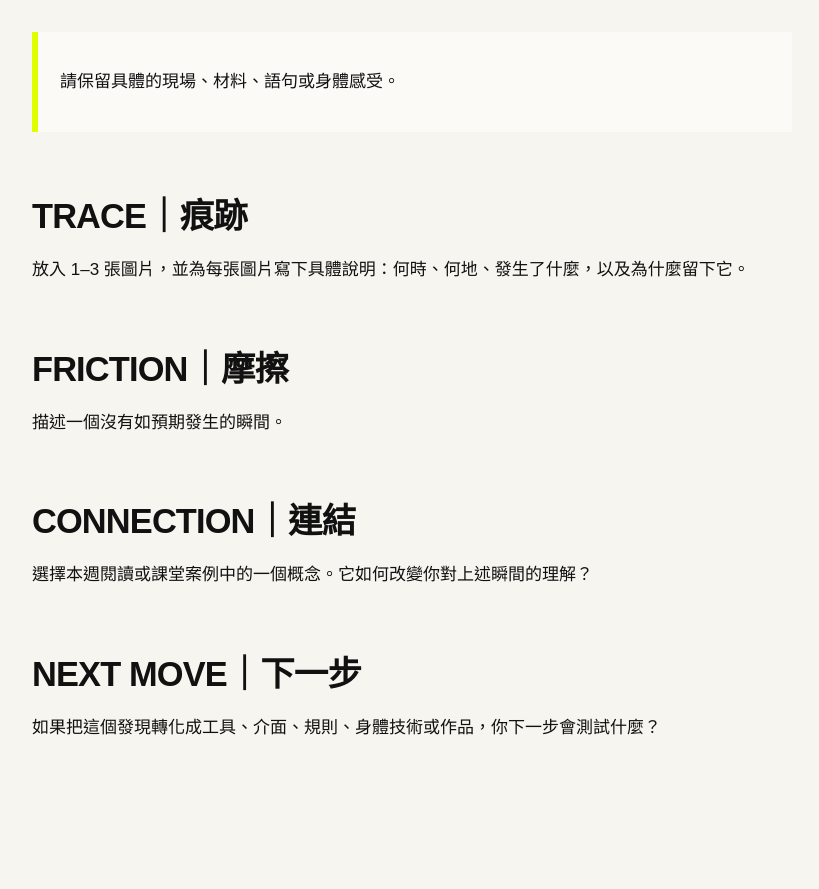
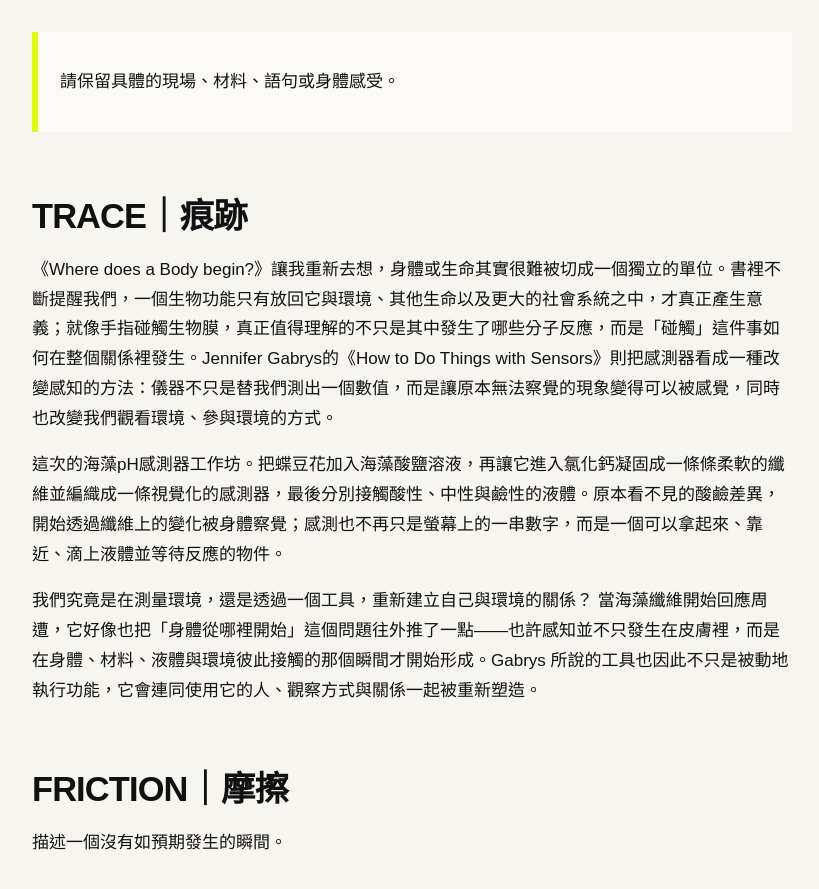
Before and after one commit to yenchichen1998/fieldworkarchive, a Jekyll site: the page built from weeks/week-05.md, in a window 1280 px wide and 900 px high, scrolled down 342 px. Shown: the top 889 px of the window, without its empty margins (48-867 px from the left). Built offline with Jekyll 4.4.1, drawn with Linux system fonts in a browser that asks for light colours; before the commit the page ends 1192 px from its top, so only the background shows below that.

Commit message:
Update week-05.md

```diff
--- a/weeks/week-05.md
+++ b/weeks/week-05.md
@@ -11,7 +11,11 @@ permalink: /weeks/week-05/
 
 ## TRACE｜痕跡
 
-放入 1–3 張圖片，並為每張圖片寫下具體說明：何時、何地、發生了什麼，以及為什麼留下它。
+《Where does a Body begin?》讓我重新去想，身體或生命其實很難被切成一個獨立的單位。書裡不斷提醒我們，一個生物功能只有放回它與環境、其他生命以及更大的社會系統之中，才真正產生意義；就像手指碰觸生物膜，真正值得理解的不只是其中發生了哪些分子反應，而是「碰觸」這件事如何在整個關係裡發生。Jennifer Gabrys的《How to Do Things with Sensors》則把感測器看成一種改變感知的方法：儀器不只是替我們測出一個數值，而是讓原本無法察覺的現象變得可以被感覺，同時也改變我們觀看環境、參與環境的方式。
+
+這次的海藻pH感測器工作坊。把蝶豆花加入海藻酸鹽溶液，再讓它進入氯化鈣凝固成一條條柔軟的纖維並編織成一條視覺化的感測器，最後分別接觸酸性、中性與鹼性的液體。原本看不見的酸鹼差異，開始透過纖維上的變化被身體察覺；感測也不再只是螢幕上的一串數字，而是一個可以拿起來、靠近、滴上液體並等待反應的物件。
+
+我們究竟是在測量環境，還是透過一個工具，重新建立自己與環境的關係？ 當海藻纖維開始回應周遭，它好像也把「身體從哪裡開始」這個問題往外推了一點——也許感知並不只發生在皮膚裡，而是在身體、材料、液體與環境彼此接觸的那個瞬間才開始形成。Gabrys 所說的工具也因此不只是被動地執行功能，它會連同使用它的人、觀察方式與關係一起被重新塑造。
 
 ## FRICTION｜摩擦
 
```
